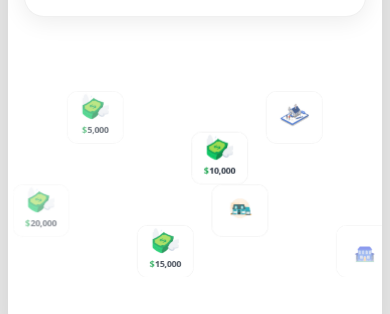
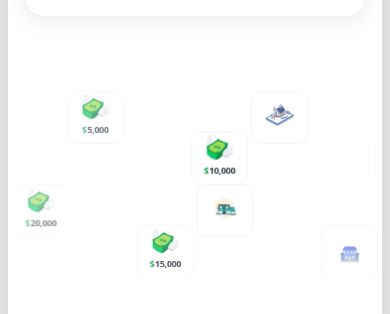
Before and after one commit to iammuhammadukasha/sellerstop, a Next.js app: page / in a window 390 px wide. Shown: the part 393-707 px from the top of the page. Built offline with nearby package versions, Linux system fonts and the light colour scheme.

Commit message:
Update globals.css

```diff
--- a/src/app/globals.css
+++ b/src/app/globals.css
@@ -1756,7 +1756,7 @@ body {
     transform-origin: center center;
   }
   .hero-orbit-half--right {
-    transform: scale(0.75) translateX(24px);
+    transform: scale(0.75) translateX(-6px);
     transform-origin: center center;
   }
   .hero-orbit-card,
@@ -1807,7 +1807,7 @@ body {
     transform: scale(0.6);
   }
   .hero-orbit-half--right {
-    transform: scale(0.6) translateX(20px);
+    transform: scale(0.6) translateX(-5px);
   }
   .hero-orbit-card,
   .hero-orbit-card--house {
```
